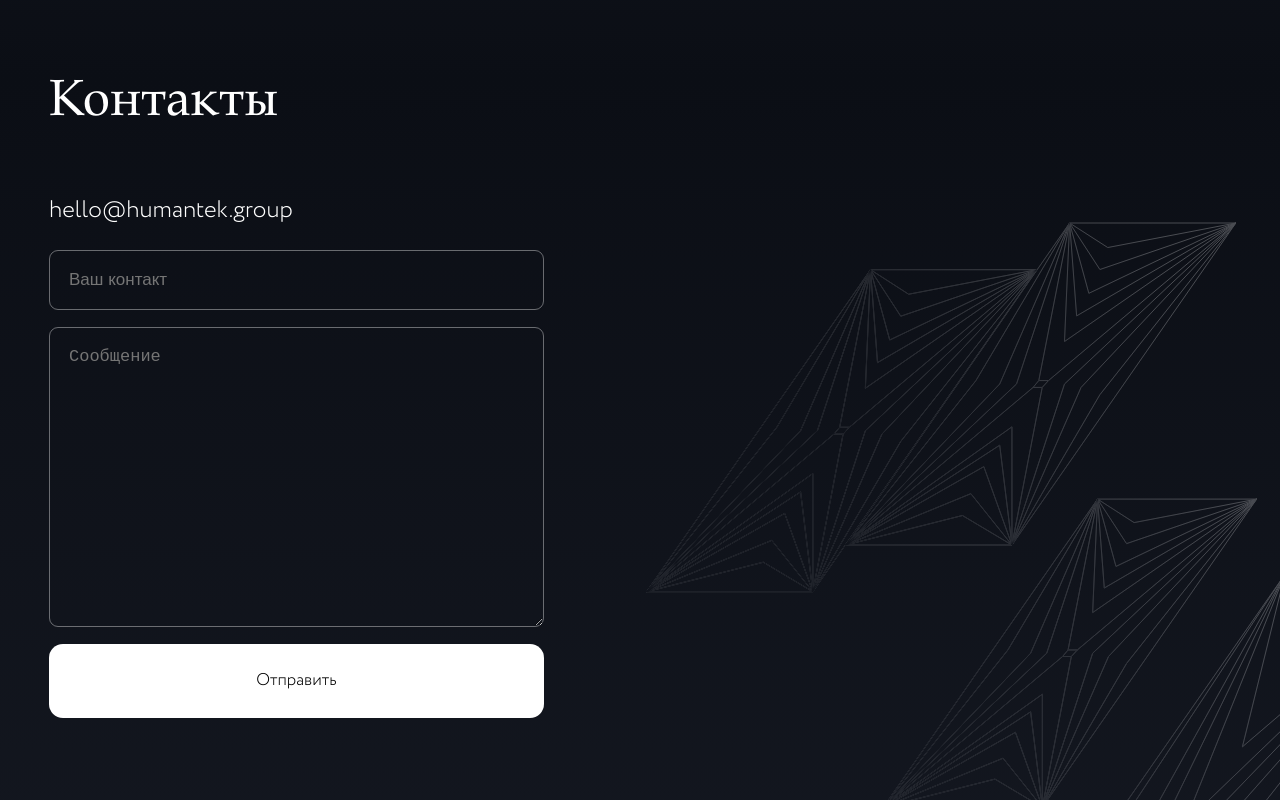
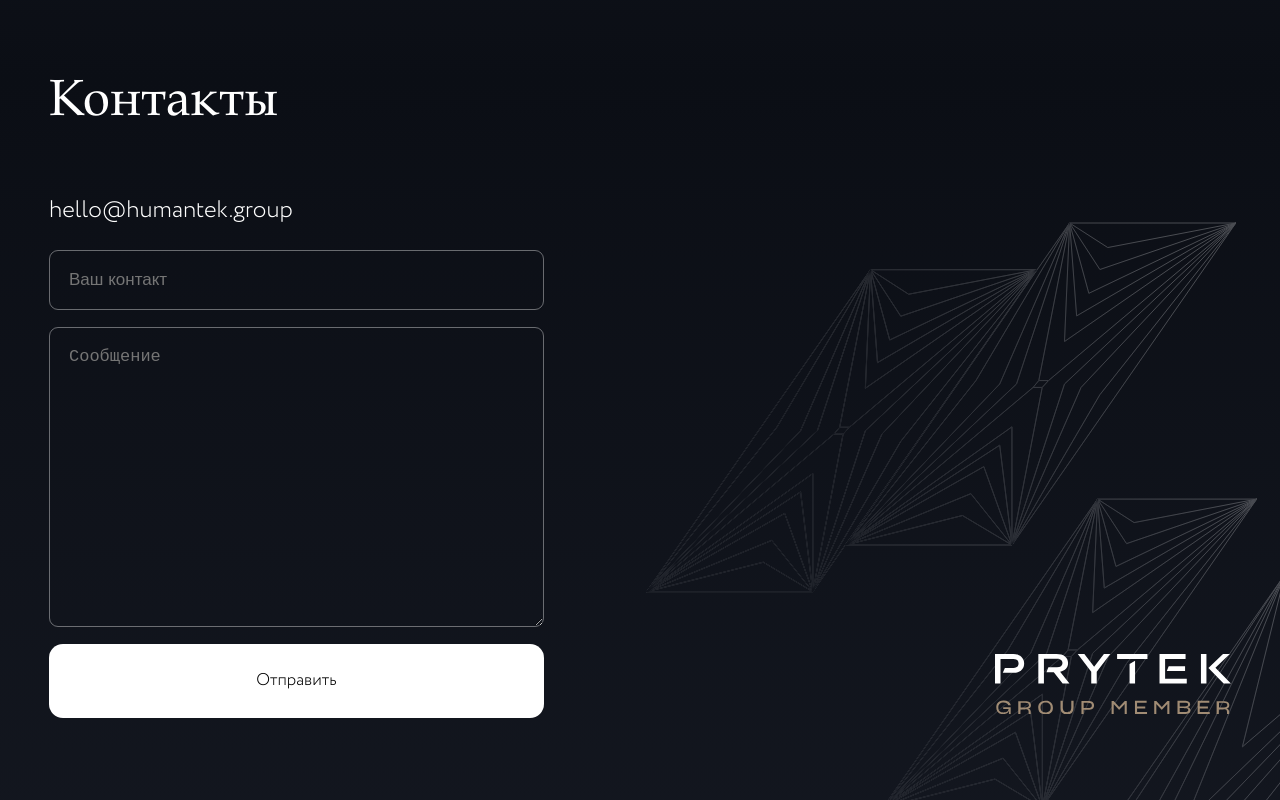
Before and after one commit to Andrey-Sivak/Humantek.github.io, a website: page index.html in a window 1280 px wide. Shown: the part 3699-4499 px from the top of the page. Drawn offline with nearby package versions, Linux system fonts and the light colour scheme.

Commit message:
add prytec logo at footer

```diff
--- a/app/sass/layout/_footer.scss
+++ b/app/sass/layout/_footer.scss
@@ -39,9 +39,22 @@
     color: #fff;
   }
 
+  &_wrap {
+    display: flex;
+    flex-wrap: wrap;
+    justify-content: space-between;
+    align-items: flex-end;
+
+    @include mobile {
+      align-items: center;
+    }
+  }
+
   &_form {
     max-width: 495px;
+    width: 100%;
     margin-top: 65px;
+    margin-right: 20px;
 
     &__main-email {
       margin-bottom: 22px;
@@ -91,4 +104,19 @@
       line-height: 24px;
     }
   }
+
+  &_img {
+    max-width: 100%;
+
+    &-wrap {
+      display: block;
+      width: 236px;
+      height: auto;
+      margin-bottom: 17px;
+
+      @include mobile {
+        margin-bottom: 0;
+      }
+    }
+  }
 }
--- a/index.html
+++ b/index.html
@@ -761,6 +761,8 @@
     <div class="footer_bg-block"></div>
     <div class="container">
       <p class="caption">Контакты</p>
+
+      <div class="footer_wrap">
         <form action="#" class="footer_form">
           <p class="footer_form__main-email">hello@humantek.group</p>
           <div class="footer_form__formgroup">
@@ -781,6 +783,10 @@
             <button type="submit" class="footer_form__btn">Отправить</button>
           </div>
         </form>
+        <a href="#" class="footer_img-wrap">
+          <img src="./dist/img/prytec.svg" alt="prytec" class="footer-img">
+        </a>
+      </div>
     </div>
   </footer>
 
```
Also changed, not shown: app/img/prytec.svg (added), dist/css/all.css, dist/img/prytec.svg (added), 1 other file. Lines whose indentation alone changed are shown as unchanged.
